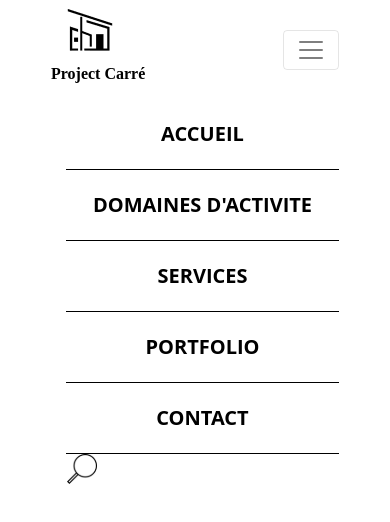
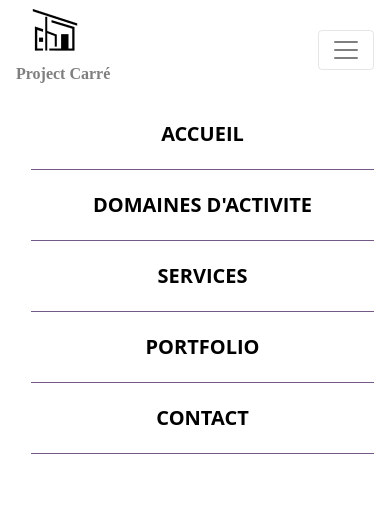
Before and after one commit to halasteak/project-carre, a React (Create React App) app: page / in a window 390 px wide. Shown: the top 522 px of the page. Built offline with nearby package versions, Linux system fonts and the light colour scheme.

Commit message:
feat: hide search icon for mobile portrait version set item selected with violet color

```diff
--- a/src/components/app-header/app-header.css
+++ b/src/components/app-header/app-header.css
@@ -1,3 +1,7 @@
+:root {
+  --color-violet: #755a87;
+}
+
 .navbar-brand-section img {
   width: auto;
 }
@@ -15,13 +19,19 @@
 /* Small devices (tablets, 768px and up) */
 @media (max-width: 575px) {
   .nav-items-link a {
-    border-bottom: 1px solid black;
+    border-bottom: 1px solid var(--color-violet);
   }
+
+  .nav-items-link a:hover {
+    background-color: var(--color-violet);
+    color: white!important;
+   }
 }
 
-.navbar-light .navbar-text {
+
+/* .navbar-light .navbar-text {
   color: rgb(0, 0, 0);
-}
+} */
 
 .navbar-brand-section span,
 .navbar-brand-section a {
@@ -36,7 +46,7 @@
 
 .nav-link:hover
 {
-  color: #755a87!important;
+  color: var(--color-violet)!important;
 }
 
 .navbar-light .navbar-nav .nav-link {
--- a/src/components/app-header/app-header.js
+++ b/src/components/app-header/app-header.js
@@ -1,7 +1,7 @@
 import React, { Component } from "react";
 import "./app-header.css";
 import logo from "../../img/logo.png";
-import searchIcon from "../../img/searchIcon.svg"
+import searchIcon from "../../img/searchIcon.svg";
 import {
   Button,
   Navbar,
@@ -27,8 +27,8 @@ class AppHeader extends Component {
   render() {
     return (
       <div className="row">
-        <div className="col-1"></div>
-        <div className=" col-10">
+        <div className="col-md-1 col-sm-block"></div>
+        <div className=" col-md-10 col-sm-12">
           {/* <Container> */}
           <Navbar expand="sm">
             <Navbar.Brand
@@ -53,16 +53,18 @@ class AppHeader extends Component {
                 <Nav.Link href="#portfolio">portfolio</Nav.Link>
                 <Nav.Link href="#contact">contact</Nav.Link>
               </Nav>
-                <embed src={searchIcon} className="ml-3"/>
+              <div className="d-none d-sm-block">
+                <embed src={searchIcon} className="ml-3" />
                 {/* <Form inline>
             <FormControl type="text" placeholder="Search" className="mr-sm-2" />
             <Button variant="outline-success">Search</Button>
           </Form> */}
+              </div>
             </Navbar.Collapse>
           </Navbar>
           {/* </Container> */}
         </div>
-        <div className="col-1"></div>
+        <div className="col-md-1 col-sm-block"></div>
       </div>
     );
   }
```
Lines whose indentation alone changed are shown as unchanged.
